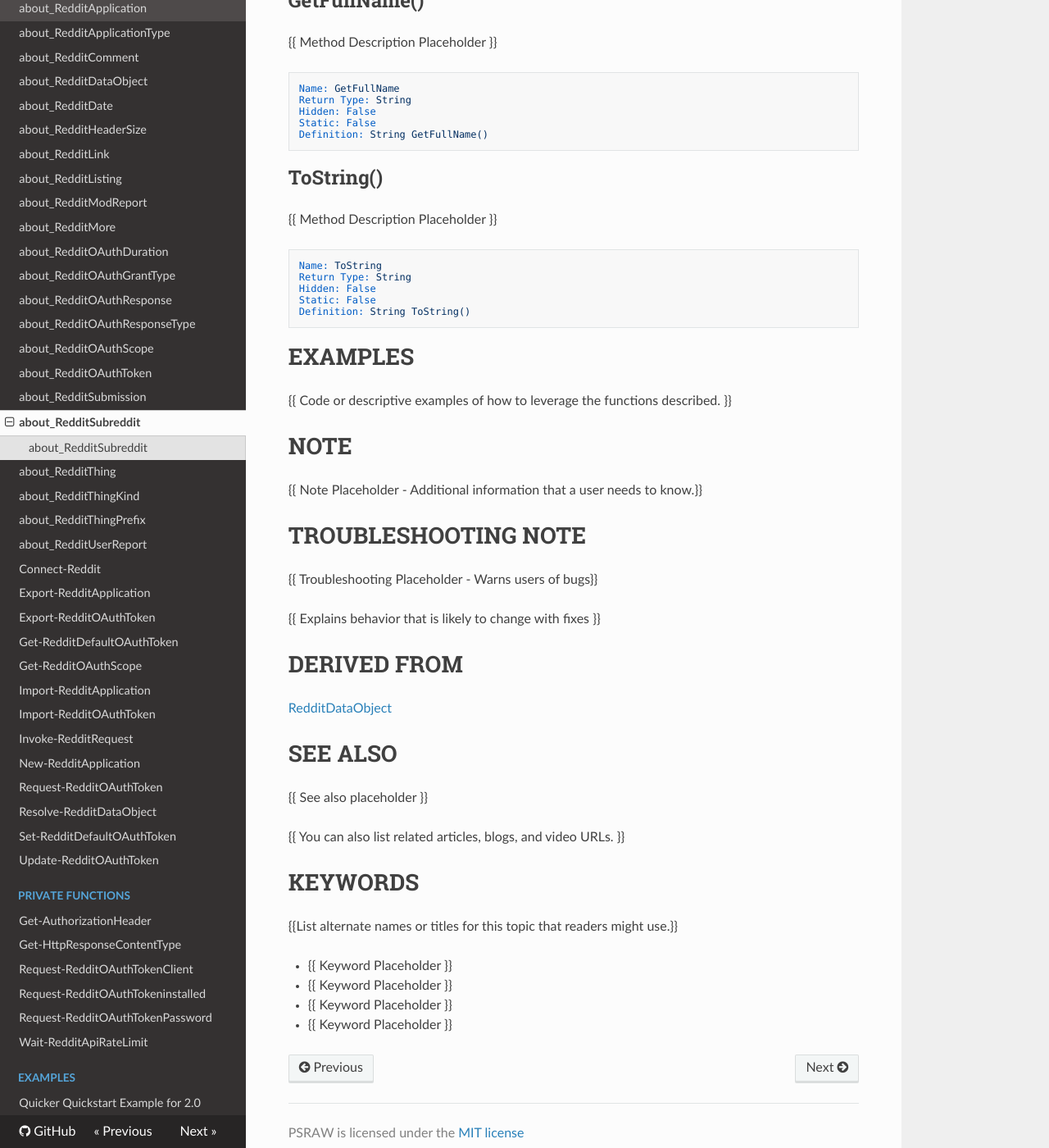
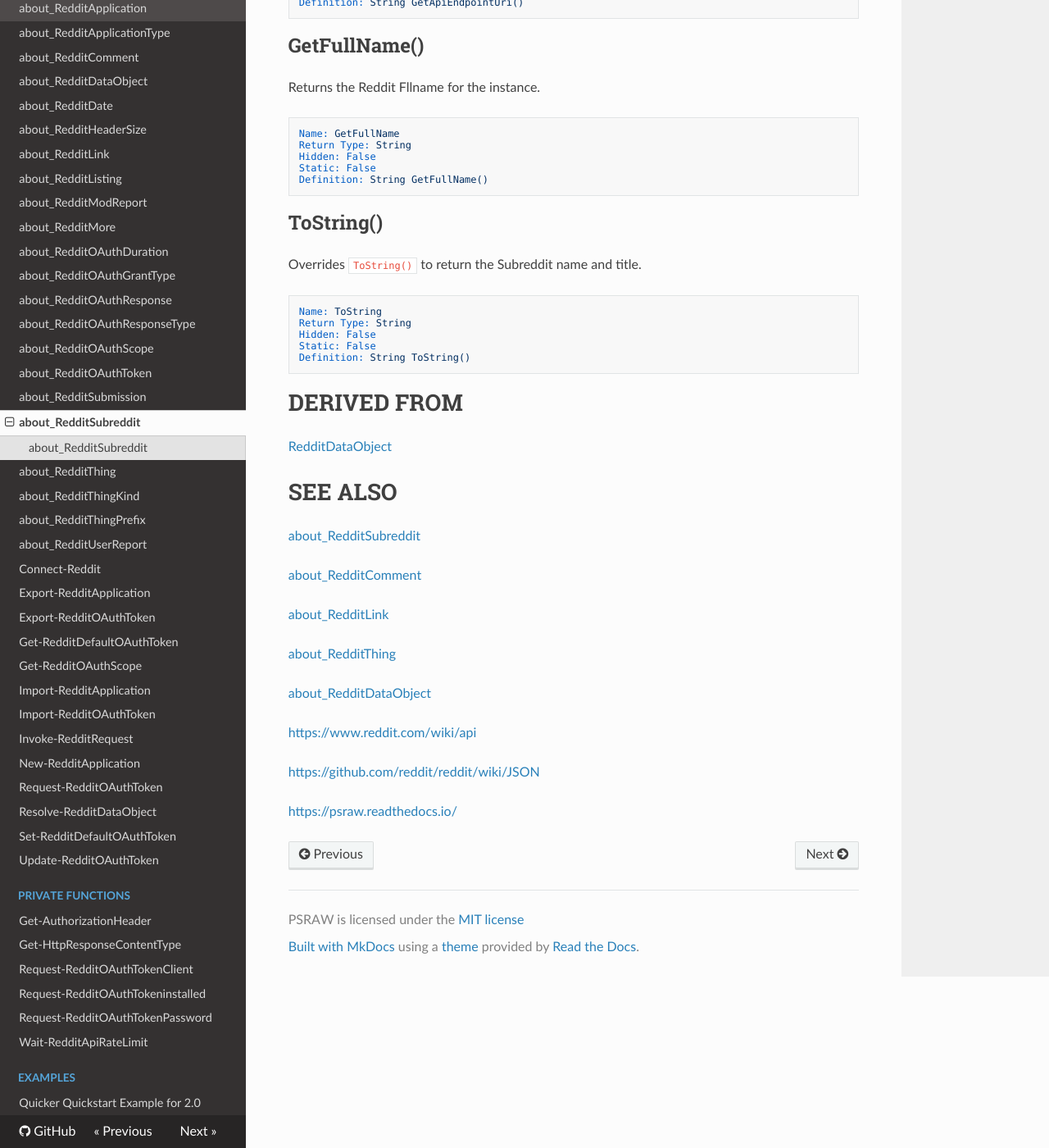
Before and after one commit to markekraus/PSRAW, an MkDocs documentation site: the page built from docs/Module/about_RedditSubreddit.md, in a window 1280 px wide and 1400 px high, scrolled down 14097 px. Shown: the whole window at 82% size. Built offline with MkDocs 1.6.1, drawn with Linux system fonts in a browser that asks for light colours; nearby versions of some CDN libraries; old or Windows-style settings are respelled for this version of MkDocs; some of the changed text lies outside the part shown.

Commit message:
[ci skip] Update Reddit Subreddit Docs

````diff
--- a/docs/Module/about_RedditSubreddit.md
+++ b/docs/Module/about_RedditSubreddit.md
@@ -5,19 +5,19 @@
 Describes the RedditSubreddit Class
 
 # LONG DESCRIPTION
-{{ Long Description Placeholder }}
+Contains information about a Reddit Subreddit.
 
 
 # Constructors
 ## RedditSubreddit()
-{{ Constructor Description Placeholder }}
+Creates an Empty `RedditSubreddit` object.
 
 ```powershell
 [RedditSubreddit]::new()
 ```
 
 ## RedditSubreddit(RedditThing RedditThing)
-{{ Constructor Description Placeholder }}
+Creates a `RedditSubreddit` object from a `RedditThing` containing a Subreddit returned from the Reddit API.
 
 ```powershell
 [RedditSubreddit]::new([RedditThing]$RedditThing)
@@ -26,7 +26,7 @@ Describes the RedditSubreddit Class
 
 # Properties
 ## accounts_active
-{{ Property Description Placeholder }}
+Th number of users active in last 15 minutes
 
 ```yaml
 Name: accounts_active
@@ -36,7 +36,7 @@ Static: False
 ```
 
 ## accounts_active_is_fuzzed
-{{ Property Description Placeholder }}
+Whether the number in `accounts_active` is "fuzzed" or not
 
 ```yaml
 Name: accounts_active_is_fuzzed
@@ -46,7 +46,7 @@ Static: False
 ```
 
 ## active_user_count
-{{ Property Description Placeholder }}
+unknown
 
 ```yaml
 Name: active_user_count
@@ -56,7 +56,7 @@ Static: False
 ```
 
 ## advertiser_category
-{{ Property Description Placeholder }}
+The category of advertising used in the the subreddit.
 
 ```yaml
 Name: advertiser_category
@@ -66,7 +66,7 @@ Static: False
 ```
 
 ## allow_images
-{{ Property Description Placeholder }}
+Whether or not the subreddit allows images
 
 ```yaml
 Name: allow_images
@@ -76,7 +76,7 @@ Static: False
 ```
 
 ## ApiEndpointUri
-{{ Property Description Placeholder }}
+The URL template use to generate the ApiEndpointUri for a subreddit.
 
 ```yaml
 Name: ApiEndpointUri
@@ -86,7 +86,7 @@ Static: True
 ```
 
 ## audience_target
-{{ Property Description Placeholder }}
+The audience types the subreddit targets.
 
 ```yaml
 Name: audience_target
@@ -96,7 +96,7 @@ Static: False
 ```
 
 ## banner_img
-{{ Property Description Placeholder }}
+Mobile banner image
 
 ```yaml
 Name: banner_img
@@ -106,7 +106,7 @@ Static: False
 ```
 
 ## banner_size
-{{ Property Description Placeholder }}
+Size of Mobile Banner Image
 
 ```yaml
 Name: banner_size
@@ -116,7 +116,7 @@ Static: False
 ```
 
 ## collapse_deleted_comments
-{{ Property Description Placeholder }}
+Whether or not deleted comments are collapsed.
 
 ```yaml
 Name: collapse_deleted_comments
@@ -126,7 +126,7 @@ Static: False
 ```
 
 ## comment_score_hide_mins
-{{ Property Description Placeholder }}
+Comments with a score below this will be hidden in the subreddit
 
 ```yaml
 Name: comment_score_hide_mins
@@ -136,17 +136,17 @@ Static: False
 ```
 
 ## created
-{{ Property Description Placeholder }}
+The localize time the subreddit was created.
 
 ```yaml
-Name: created
+Name: RedditDate
 Type: Double
 Hidden: False
 Static: False
 ```
 
 ## created_utc
-{{ Property Description Placeholder }}
+The UTC time the subreddit was created.
 
 ```yaml
 Name: created_utc
@@ -156,7 +156,7 @@ Static: False
 ```
 
 ## description
-{{ Property Description Placeholder }}
+The description of the subreddit
 
 ```yaml
 Name: description
@@ -166,7 +166,7 @@ Static: False
 ```
 
 ## description_html
-{{ Property Description Placeholder }}
+The HTML version of the description text.
 
 ```yaml
 Name: description_html
@@ -176,7 +176,7 @@ Static: False
 ```
 
 ## display_name
-{{ Property Description Placeholder }}
+The human name of the subreddit (without the prefix)
 
 ```yaml
 Name: display_name
@@ -186,7 +186,7 @@ Static: False
 ```
 
 ## display_name_prefixed
-{{ Property Description Placeholder }}
+The human name of the subreddit with the `r/` prefix
 
 ```yaml
 Name: display_name_prefixed
@@ -196,7 +196,7 @@ Static: False
 ```
 
 ## header_img
-{{ Property Description Placeholder }}
+The full URL to the header image
 
 ```yaml
 Name: header_img
@@ -206,7 +206,7 @@ Static: False
 ```
 
 ## header_size
-{{ Property Description Placeholder }}
+The width and height of the header image
 
 ```yaml
 Name: header_size
@@ -216,7 +216,7 @@ Static: False
 ```
 
 ## header_title
-{{ Property Description Placeholder }}
+The description of header image shown on hover
 
 ```yaml
 Name: header_title
@@ -226,7 +226,7 @@ Static: False
 ```
 
 ## hide_ads
-{{ Property Description Placeholder }}
+Whether or not the user has chosen to hide ads in ths subreddit.
 
 ```yaml
 Name: hide_ads
@@ -236,7 +236,7 @@ Static: False
 ```
 
 ## icon_img
-{{ Property Description Placeholder }}
+URL of the Mobile Icon for the subreddit
 
 ```yaml
 Name: icon_img
@@ -246,7 +246,7 @@ Static: False
 ```
 
 ## icon_size
-{{ Property Description Placeholder }}
+Size of the Mobile Icon for the subreddit
 
 ```yaml
 Name: icon_size
@@ -256,7 +256,7 @@ Static: False
 ```
 
 ## id
-{{ Property Description Placeholder }}
+The id of the subreddit
 
 ```yaml
 Name: id
@@ -266,7 +266,7 @@ Static: False
 ```
 
 ## key_color
-{{ Property Description Placeholder }}
+The key color for Mobile
 
 ```yaml
 Name: key_color
@@ -276,7 +276,7 @@ Static: False
 ```
 
 ## Kind
-{{ Property Description Placeholder }}
+The Kind of `RedditThing`. this should always be `t5`
 
 ```yaml
 Name: Kind
@@ -286,7 +286,7 @@ Static: False
 ```
 
 ## lang
-{{ Property Description Placeholder }}
+The language of the subreddit
 
 ```yaml
 Name: lang
@@ -296,7 +296,7 @@ Static: False
 ```
 
 ## link_flair_enabled
-{{ Property Description Placeholder }}
+Whether or not link flair is enabled
 
 ```yaml
 Name: link_flair_enabled
@@ -306,7 +306,7 @@ Static: False
 ```
 
 ## name
-{{ Property Description Placeholder }}
+The Reddit Fullname of the subreddit
 
 ```yaml
 Name: name
@@ -316,7 +316,7 @@ Static: False
 ```
 
 ## over18
-{{ Property Description Placeholder }}
+Whether or not the subreddit is NSFW
 
 ```yaml
 Name: over18
@@ -326,7 +326,7 @@ Static: False
 ```
 
 ## ParentObject
-{{ Property Description Placeholder }}
+The Parent Object of the subreddit. This could be a listing or a more.
 
 ```yaml
 Name: ParentObject
@@ -336,7 +336,7 @@ Static: False
 ```
 
 ## Prefix
-{{ Property Description Placeholder }}
+The prefix type. this should always be `t5`
 
 ```yaml
 Name: Prefix
@@ -346,7 +346,7 @@ Static: False
 ```
 
 ## public_description
-{{ Property Description Placeholder }}
+The public description shown in search results
 
 ```yaml
 Name: public_description
@@ -356,7 +356,7 @@ Static: False
 ```
 
 ## public_description_html
-{{ Property Description Placeholder }}
+The HTML version of the public description.
 
 ```yaml
 Name: public_description_html
@@ -366,7 +366,7 @@ Static: False
 ```
 
 ## public_traffic
-{{ Property Description Placeholder }}
+Whether or not the subreddit has made their traffic status public.
 
 ```yaml
 Name: public_traffic
@@ -376,7 +376,7 @@ Static: False
 ```
 
 ## quarantine
-{{ Property Description Placeholder }}
+Whether or not the subreddit has been quarantined.
 
 ```yaml
 Name: quarantine
@@ -386,7 +386,7 @@ Static: False
 ```
 
 ## RedditThingKind
-{{ Property Description Placeholder }}
+The kind. this should always be `t5`
 
 ```yaml
 Name: RedditThingKind
@@ -396,7 +396,7 @@ Static: True
 ```
 
 ## show_media
-{{ Property Description Placeholder }}
+Whether or not to show thumbnails in the subreddit.
 
 ```yaml
 Name: show_media
@@ -406,7 +406,7 @@ Static: False
 ```
 
 ## show_media_preview
-{{ Property Description Placeholder }}
+Whether or not to expand media previews on the comments page
 
 ```yaml
 Name: show_media_preview
@@ -416,7 +416,7 @@ Static: False
 ```
 
 ## spoilers_enabled
-{{ Property Description Placeholder }}
+Whether or not spoilers are enabled int he subreddit.
 
 ```yaml
 Name: spoilers_enabled
@@ -426,7 +426,7 @@ Static: False
 ```
 
 ## submission_type
-{{ Property Description Placeholder }}
+The submission types allowed in the subreddit.
 
 ```yaml
 Name: submission_type
@@ -436,7 +436,7 @@ Static: False
 ```
 
 ## submit_link_label
-{{ Property Description Placeholder }}
+The label on the submit link button
 
 ```yaml
 Name: submit_link_label
@@ -446,7 +446,7 @@ Static: False
 ```
 
 ## submit_text
-{{ Property Description Placeholder }}
+Text displayed on submission page.
 
 ```yaml
 Name: submit_text
@@ -456,7 +456,7 @@ Static: False
 ```
 
 ## submit_text_html
-{{ Property Description Placeholder }}
+HTML version of the submit_text
 
 ```yaml
 Name: submit_text_html
@@ -466,7 +466,7 @@ Static: False
 ```
 
 ## submit_text_label
-{{ Property Description Placeholder }}
+The label on the submit test button
 
 ```yaml
 Name: submit_text_label
@@ -476,7 +476,7 @@ Static: False
 ```
 
 ## subreddit_type
-{{ Property Description Placeholder }}
+The subreddit's type - one of "public", "private", "restricted", or in very special cases "gold_restricted" or "archived"
 
 ```yaml
 Name: subreddit_type
@@ -486,7 +486,7 @@ Static: False
 ```
 
 ## subscribers
-{{ Property Description Placeholder }}
+Number of subscribers to the subreddit.
 
 ```yaml
 Name: subscribers
@@ -496,7 +496,7 @@ Static: False
 ```
 
 ## suggested_comment_sort
-{{ Property Description Placeholder }}
+The suggested sort order for the subreddit.
 
 ```yaml
 Name: suggested_comment_sort
@@ -506,7 +506,7 @@ Static: False
 ```
 
 ## title
-{{ Property Description Placeholder }}
+The title of the subreddit.
 
 ```yaml
 Name: title
@@ -516,7 +516,7 @@ Static: False
 ```
 
 ## url
-{{ Property Description Placeholder }}
+The relative URL of the subreddit. Ex: "/r/pics/"
 
 ```yaml
 Name: url
@@ -526,7 +526,7 @@ Static: False
 ```
 
 ## user_can_flair_in_sr
-{{ Property Description Placeholder }}
+Whether or not the user can flair in the subreddit
 
 ```yaml
 Name: user_can_flair_in_sr
@@ -536,7 +536,7 @@ Static: False
 ```
 
 ## user_flair_css_class
-{{ Property Description Placeholder }}
+CSS class for the user's flair
 
 ```yaml
 Name: user_flair_css_class
@@ -546,7 +546,7 @@ Static: False
 ```
 
 ## user_flair_enabled_in_sr
-{{ Property Description Placeholder }}
+Whether or not the user's flair is enabled in the subreddit
 
 ```yaml
 Name: user_flair_enabled_in_sr
@@ -556,7 +556,7 @@ Static: False
 ```
 
 ## user_flair_text
-{{ Property Description Placeholder }}
+The text of the user's flair
 
 ```yaml
 Name: user_flair_text
@@ -566,7 +566,7 @@ Static: False
 ```
 
 ## user_has_favorited
-{{ Property Description Placeholder }}
+Whether or not the user has "favorited" the subreddit.
 
 ```yaml
 Name: user_has_favorited
@@ -576,7 +576,7 @@ Static: False
 ```
 
 ## user_is_banned
-{{ Property Description Placeholder }}
+Whether or not the user is banned from the subreddit.
 
 ```yaml
 Name: user_is_banned
@@ -586,7 +586,7 @@ Static: False
 ```
 
 ## user_is_contributor
-{{ Property Description Placeholder }}
+Whether or not the user is a contributor to the subreddit.
 
 ```yaml
 Name: user_is_contributor
@@ -596,7 +596,7 @@ Static: False
 ```
 
 ## user_is_moderator
-{{ Property Description Placeholder }}
+Whether or not the user is a moderator to the subreddit
 
 ```yaml
 Name: user_is_moderator
@@ -606,7 +606,7 @@ Static: False
 ```
 
 ## user_is_muted
-{{ Property Description Placeholder }}
+Whether or not the user is muted in the subreddit.
 
 ```yaml
 Name: user_is_muted
@@ -616,7 +616,7 @@ Static: False
 ```
 
 ## user_is_subscriber
-{{ Property Description Placeholder }}
+Whether or not the user is a subscriber of the subreddit.
 
 ```yaml
 Name: user_is_subscriber
@@ -626,7 +626,7 @@ Static: False
 ```
 
 ## user_sr_flair_enabled
-{{ Property Description Placeholder }}
+Whether or not user subreddit flair is enabled
 
 ```yaml
 Name: user_sr_flair_enabled
@@ -636,7 +636,7 @@ Static: False
 ```
 
 ## user_sr_theme_enabled
-{{ Property Description Placeholder }}
+Whether or not the subreddit theme is enabled by the user.
 
 ```yaml
 Name: user_sr_theme_enabled
@@ -646,7 +646,7 @@ Static: False
 ```
 
 ## whitelist_status
-{{ Property Description Placeholder }}
+What advertising the subreddit has been whitelisted for
 
 ```yaml
 Name: whitelist_status
@@ -656,7 +656,7 @@ Static: False
 ```
 
 ## wiki_enabled
-{{ Property Description Placeholder }}
+Whether or not the subreddit wiki is enabled.
 
 ```yaml
 Name: wiki_enabled
@@ -668,7 +668,7 @@ Static: False
 
 # Methods
 ## GetApiEndpointUri()
-{{ Method Description Placeholder }}
+Returns the API endpoint URL for the current instance.
 
 ```yaml
 Name: GetApiEndpointUri
@@ -679,7 +679,7 @@ Definition: String GetApiEndpointUri()
 ```
 
 ## GetFullName()
-{{ Method Description Placeholder }}
+Returns the Reddit Fllname for the instance.
 
 ```yaml
 Name: GetFullName
@@ -690,7 +690,7 @@ Definition: String GetFullName()
 ```
 
 ## ToString()
-{{ Method Description Placeholder }}
+Overrides `ToString()` to return the Subreddit name and title.
 
 ```yaml
 Name: ToString
@@ -700,31 +700,24 @@ Static: False
 Definition: String ToString()
 ```
 
-
-# EXAMPLES
-{{ Code or descriptive examples of how to leverage the functions described. }}
-
-# NOTE
-{{ Note Placeholder - Additional information that a user needs to know.}}
-
-# TROUBLESHOOTING NOTE
-{{ Troubleshooting Placeholder - Warns users of bugs}}
-
-{{ Explains behavior that is likely to change with fixes }}
-
 # DERIVED FROM
 
 [RedditDataObject](https://psraw.readthedocs.io/en/latest/Module/about_RedditDataObject)
 
 # SEE ALSO
-{{ See also placeholder }}
 
-{{ You can also list related articles, blogs, and video URLs. }}
+[about_RedditSubreddit](https://psraw.readthedocs.io/en/latest/Module/about_RedditSubreddit)
 
-# KEYWORDS
-{{List alternate names or titles for this topic that readers might use.}}
+[about_RedditComment](https://psraw.readthedocs.io/en/latest/Module/about_RedditComment)
 
-- {{ Keyword Placeholder }}
-- {{ Keyword Placeholder }}
-- {{ Keyword Placeholder }}
-- {{ Keyword Placeholder }}
+[about_RedditLink](https://psraw.readthedocs.io/en/latest/Module/about_RedditLink)
+
+[about_RedditThing](https://psraw.readthedocs.io/en/latest/Module/about_RedditThing)
+
+[about_RedditDataObject](https://psraw.readthedocs.io/en/latest/Module/about_RedditDataObject)
+
+[https://www.reddit.com/wiki/api](https://www.reddit.com/wiki/api)
+
+[https://github.com/reddit/reddit/wiki/JSON](https://github.com/reddit/reddit/wiki/JSON)
+
+[https://psraw.readthedocs.io/](https://psraw.readthedocs.io/)
````
Also changed, not shown: docs/Module/about_RedditDataObject.md (+1 -1 lines).
